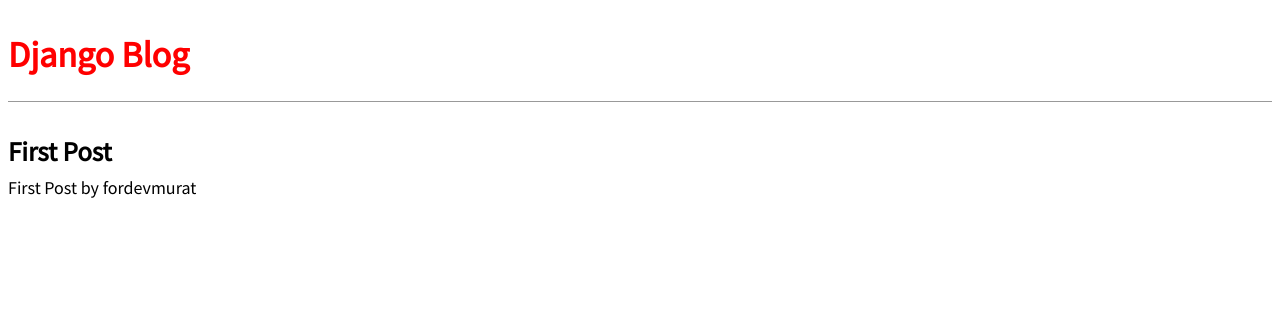
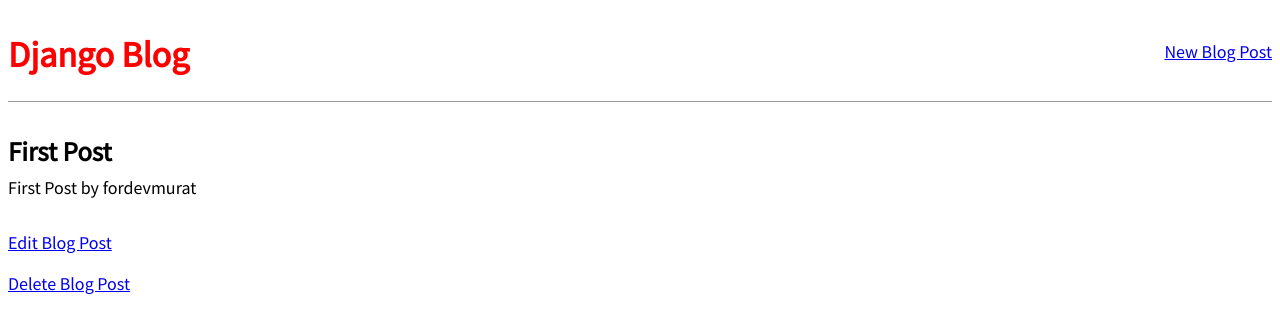
Before and after one commit to formissionsake/blog, a Django app: page /post/1 in a window 1280 px wide. Shown: the top 333 px of the page. Run offline with Django 5.2, Linux system fonts and the light colour scheme; data comes from the database, SQL or seed files in the repository; both versions use the stored data as it was after the commit.

Commit message:
added CRUD for blog posts

```diff
--- a/blog/models.py
+++ b/blog/models.py
@@ -1,4 +1,5 @@
 from django.db import models
+from django.urls import reverse
 
 
 class Post(models.Model):
@@ -8,3 +9,6 @@
 
 	def __str__(self):
 		return self.title
+
+	def get_absolute_url(self):
+		return reverse('post_detail', args=[str(self.id)])
--- a/blog/urls.py
+++ b/blog/urls.py
@@ -1,7 +1,16 @@
 from django.urls import path
-from .views import BlogListView, BlogDetailView
+from .views import (
+	BlogListView,
+	BlogDetailView,
+	BlogCreateView,
+	BlogUpdateView,
+	BlogDeleteView
+)
 
 urlpatterns = [
 	path('', BlogListView.as_view(), name='home'),
-	path('post/<int:pk>', BlogDetailView.as_view(), name='post_detail')
+	path('post/<int:pk>', BlogDetailView.as_view(), name='post_detail'),
+	path('post/new', BlogCreateView.as_view(), name='post_new'),
+	path('post/<int:pk>/edit', BlogUpdateView.as_view(), name='post_edit'),
+	path('post/<int:pk>/delete', BlogDeleteView.as_view(), name='post_delete')
 ]
--- a/blog/views.py
+++ b/blog/views.py
@@ -1,4 +1,6 @@
 from django.views.generic import ListView, DetailView
+from django.views.generic.edit import CreateView, UpdateView, DeleteView
+from django.urls import reverse_lazy
 from .models import Post
 
 
@@ -12,3 +14,21 @@
 	model = Post
 	template_name = 'post_detail.html'
 	context_object_name = 'post'
+
+
+class BlogCreateView(CreateView):
+	model = Post
+	template_name = 'post_new.html'
+	fields = ['title', 'author', 'body']
+
+
+class BlogUpdateView(UpdateView):
+	model = Post
+	template_name = 'post_edit.html'
+	fields = ['title', 'body']
+
+
+class BlogDeleteView(DeleteView):
+	model = Post
+	template_name = 'post_delete.html'
+	success_url = reverse_lazy('home')
--- a/templates/base.html
+++ b/templates/base.html
@@ -7,7 +7,12 @@
 	</head>
 	<body>
 		<header>
-			<h1><a href="{% url 'home' %}">Django Blog</a></h1>
+			<div class="nav-left">
+				<h1><a href="{% url 'home' %}">Django Blog</a></h1>
+			</div>
+			<div class="nav-right">
+				<a href="{% url 'post_new' %}">New Blog Post</a>
+			</div>
 		</header>
 		<div>
 			{% block content %}
--- a/templates/post_detail.html
+++ b/templates/post_detail.html
@@ -5,4 +5,6 @@
 		<h2>{{ post.title }}</h2>
 		<p>{{ post.body }}</p>
 	</div>
+	<p><a href="{% url 'post_edit' post.pk %}">Edit Blog Post</a></p>
+	<p><a href="{% url 'post_delete' post.pk %}">Delete Blog Post</a></p>
 {% endblock content %}
```
Also changed, not shown: blog/tests.py (+24 -0 lines), templates/post_delete.html (added, +9 -0 lines), templates/post_edit.html (added, +9 -0 lines), templates/post_new.html (added, +9 -0 lines), db.sqlite3.
